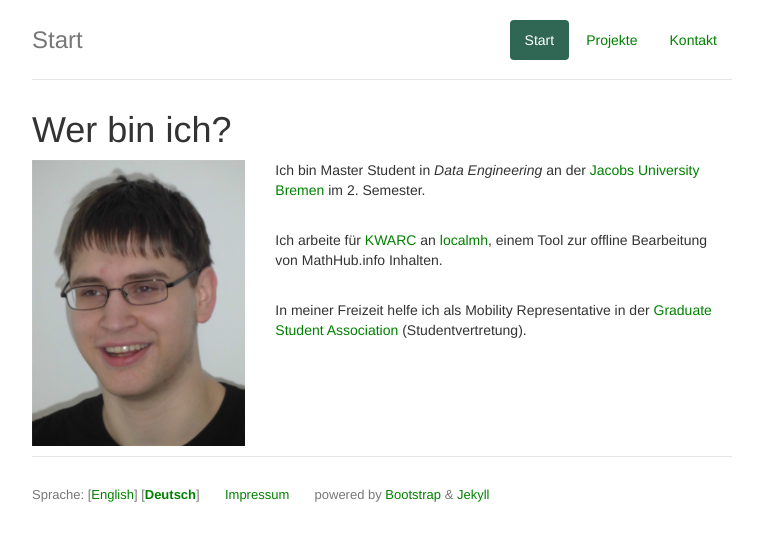
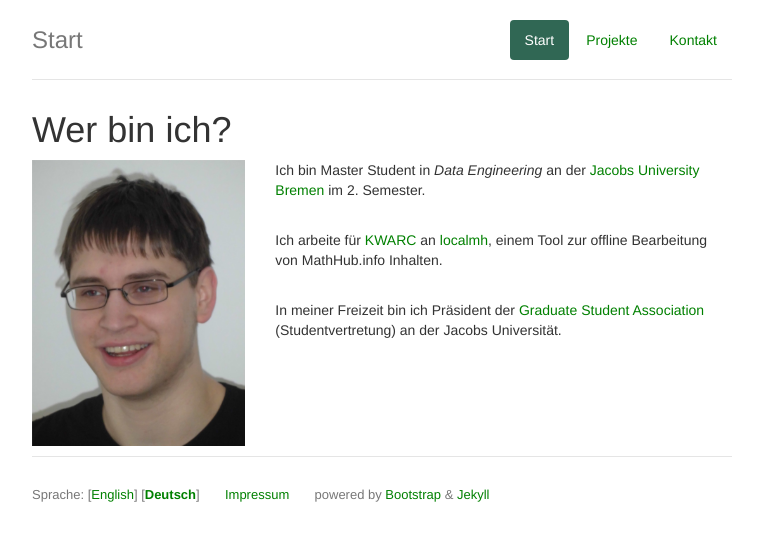
Before and after one commit to tkw1536/tkw01536.de, a Jekyll site: the page built from de/index.html, in a window 1280 px wide. Shown: the top 541 px of the page, without its empty margins (258-1021 px from the left). Built offline with Jekyll 4.4.1, drawn with Linux system fonts in a browser that asks for light colours; nearby versions of some CDN libraries.

Commit message:
I'm a president now.

```diff
--- a/de/index.html
+++ b/de/index.html
@@ -20,7 +20,7 @@ key: 0
         </p>
         <br />
         <p>
-            In meiner Freizeit helfe ich als Mobility Representative in der <a href="http://gsa.jacobs-university.de/" target="_blank">Graduate Student Association</a> (Studentvertretung).
+            In meiner Freizeit bin ich Präsident der <a href="http://gsa.jacobs-university.de/" target="_blank">Graduate Student Association</a> (Studentvertretung) an der Jacobs Universität.
         </p>
     </div>
 </div>
--- a/en/index.html
+++ b/en/index.html
@@ -20,7 +20,7 @@ key: 0
         </p>
         <br />
         <p>
-            In my free time I help as mobility representative for the <a href="http://gsa.jacobs-university.de/" target="_blank">Graduate Student Association</a> (student government).
+            In my free time I help the <a href="https://gsa.jacobs.university/" target="_blank">Graduate Student Association</a> (student government) of Jacobs University by serving as their president.
         </p>
     </div>
 </div>
```
